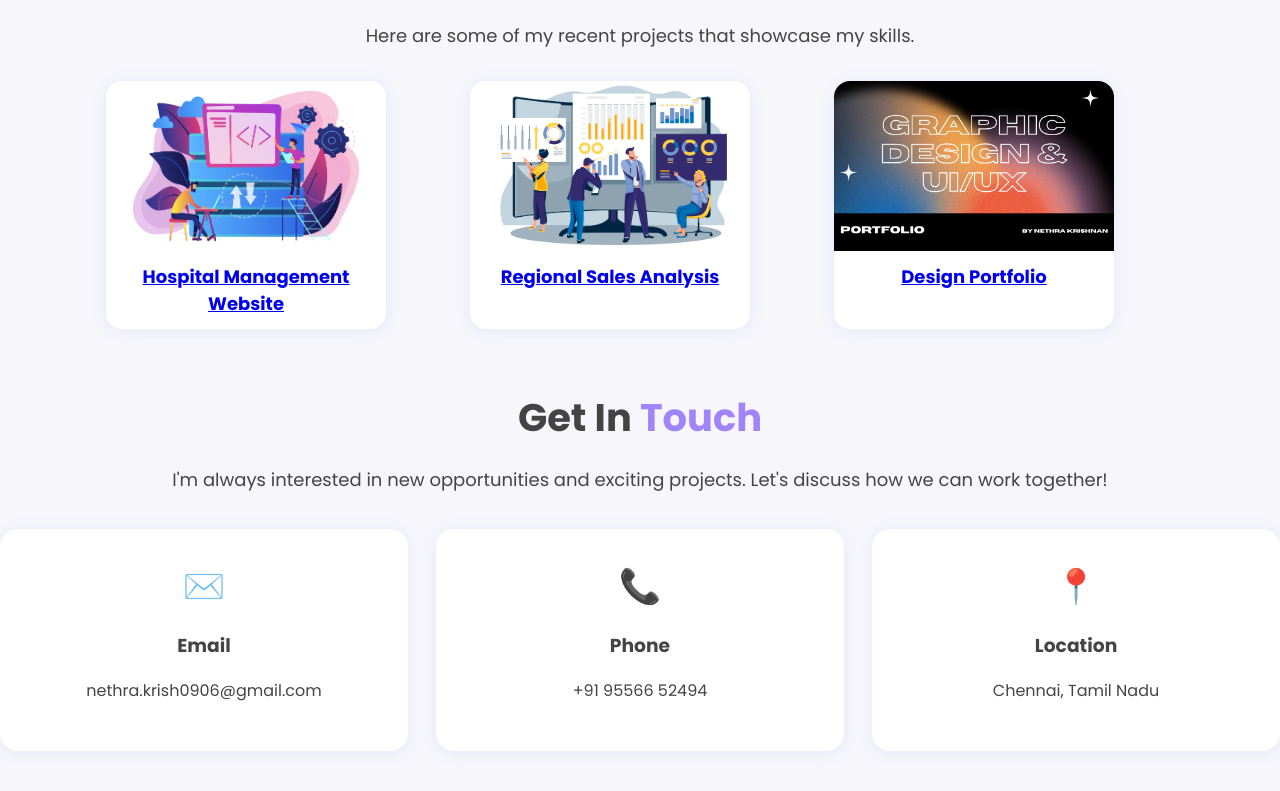
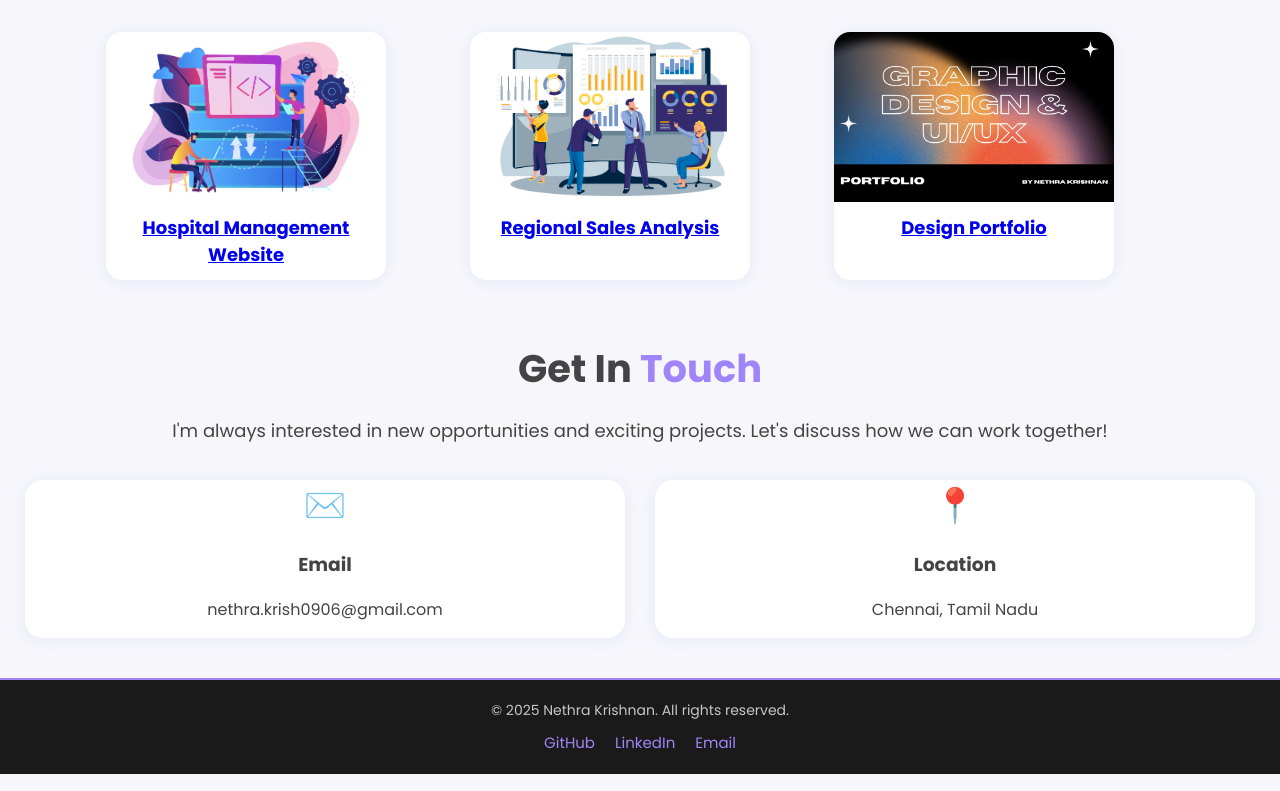
Before and after one commit to nethra0906/My-Portfolio-Website, a React (Create React App) app: page / in a window 1280 px wide. Shown: the part 1875-2666 px from the top of the page. Built offline with nearby package versions, Linux system fonts and the light colour scheme; the HTML template or start-up script is replaced by a standard one.

Commit message:
added-footer

```diff
--- a/src/App.css
+++ b/src/App.css
@@ -8,39 +8,40 @@ body, .container {
 
 /* NAVBAR */
 .navbar {
+  background-color: #1a1a1a;
+  color: #f0f0f0;
   display: flex;
+  justify-content: space-between;
   align-items: center;
-  justify-content: space-between;
-  padding: 24px 36px;
-  background: transparent;
-  flex-wrap: wrap; /* allow wrapping */
+  padding: 15px 40px;
+  border-bottom: 2px solid #a084f9;
 }
 
 .logo {
-  font-size: 28px;
+  font-size: 20px;
   font-weight: bold;
   color: #a084f9;
 }
 
 .nav-links {
+  list-style: none;
   display: flex;
-  gap: 32px;
-  list-style: none;
-  font-size: 18px;
+  gap: 25px;
+  margin: 0;
+  padding: 0;
 }
 
-.nav-btn {
+.nav-links li a {
+  color: #f0f0f0;
   text-decoration: none;
-  font-size: 18px;
-  color: #444;
-  font-weight: bolder;
-  transition: color 0.3s, transform 0.3s;
+  font-weight: 600;
+  transition: color 0.3s;
 }
 
-.nav-btn:hover {
+.nav-links li a:hover {
   color: #a084f9;
-  transform: translateY(-2px);
 }
+
 
 /* HERO */
 .hero {
@@ -272,19 +273,19 @@ body, .container {
 
 .contact-cards {
   display: flex;
-  gap: 28px;
+  gap: 30px;
   justify-content: center;
   margin-top: 36px;
   flex-wrap: wrap;
+  flex: 0 0 300px;
 }
 
 .contact-cards > div {
   background: #fff;
   border-radius: 18px;
   box-shadow: 0 2px 16px #b6b3f333;
-  padding: 32px;
-  flex: 1;
-  min-width: 200px;
+  flex: 0 0 600px;
+  min-width: 100px;
   transition: transform 0.3s, box-shadow 0.3s;
   cursor: pointer;
 }
@@ -300,9 +301,43 @@ body, .container {
   color: #a084f9;
 }
 
+/* FOOTER */
+.footer {
+  background-color: #1a1a1a;  /* dark footer */
+  color: #f0f0f0;
+  text-align: center;
+  padding: 20px 10px;
+  margin-top: 40px;
+  border-top: 2px solid #a084f9;
+}
+
+.footer p {
+  margin: 0;
+  font-size: 14px;
+  opacity: 0.8;
+}
+
+.footer-links {
+  margin-top: 10px;
+  display: flex;
+  justify-content: center;
+  gap: 20px;
+}
+
+.footer-links a {
+  color: #a084f9;
+  text-decoration: none;
+  font-size: 15px;
+  transition: color 0.3s;
+}
+
+.footer-links a:hover {
+  color: #ffffff;
+}
+
 /* Full Height Hero */
 .full-height {
-  min-height: 40vh; /* fixed */
+  min-height: 40vh;
   display: flex;
   align-items: center;
   justify-content: space-between;
@@ -336,9 +371,7 @@ html {
   scroll-behavior: smooth;
 }
 
-/* ==================== RESPONSIVE DESIGN ==================== */
 
-/* Tablets & small laptops */
 @media (max-width: 1024px) {
   .hero-row {
     flex-direction: column;
@@ -370,7 +403,7 @@ html {
   }
 }
 
-/* Mobile phones */
+
 @media (max-width: 600px) {
   .navbar {
     flex-direction: column;
@@ -415,7 +448,7 @@ html {
   }
 }
 
-/* Extra small screens */
+
 @media (max-width: 400px) {
   .big-heading {
     font-size: 2rem;
--- a/src/App.js
+++ b/src/App.js
@@ -10,6 +10,7 @@ function App() {
       <Skills />
       <Projects />
       <Contact />
+      <Footer />
     </div>
   );
 }
@@ -198,11 +199,7 @@ function Contact() {
       title: "Email",
       text: "nethra.krish0906@gmail.com",
     },
-    {
-      icon: "📞",
-      title: "Phone",
-      text: "+91 95566 52494",
-    },
+
     {
       icon: "📍",
       title: "Location",
@@ -232,4 +229,25 @@ function Contact() {
   );
 }
 
+// FOOTER
+function Footer() {
+  return (
+    <footer className="footer">
+      <p>© {new Date().getFullYear()} Nethra Krishnan. All rights reserved.</p>
+      <div className="footer-links">
+        <a href="https://github.com/nethra0906" target="_blank" rel="noopener noreferrer">
+          GitHub
+        </a>
+        <a href="https://www.linkedin.com/in/nethrakrishnan/" target="_blank" rel="noopener noreferrer">
+          LinkedIn
+        </a>
+        <a href="mailto:nethra.krish0906@gmail.com">
+          Email
+        </a>
+      </div>
+    </footer>
+  );
+}
+
+
 export default App;
```
